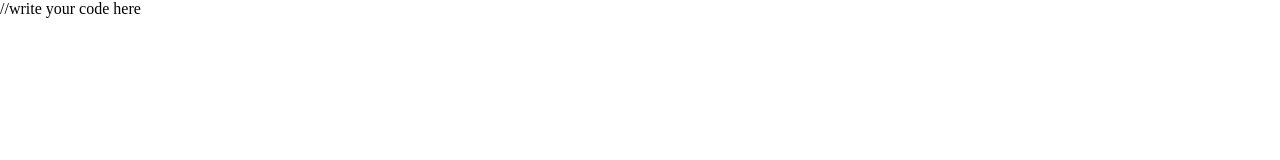
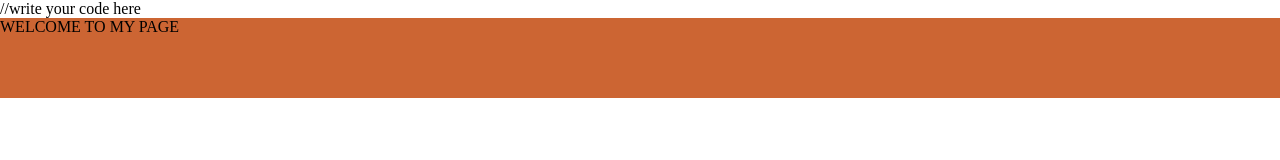
Before and after one commit to singhcharu1st/html5, a plain HTML site: page app/index.html in a window 1280 px wide. Drawn offline with Linux system fonts and the light colour scheme.

Commit message:
Update index.html

```diff
--- a/app/index.html
+++ b/app/index.html
@@ -7,6 +7,7 @@
 </head>
 <body>
  //write your code here
+  <header>WELCOME TO MY PAGE</header>
 
 </body>
 </html>
```
